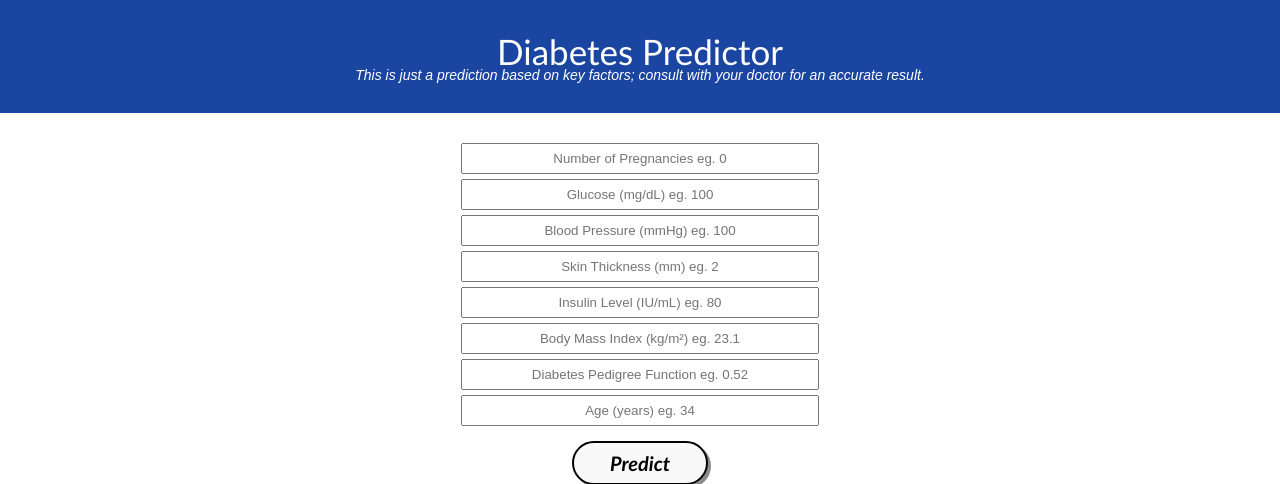
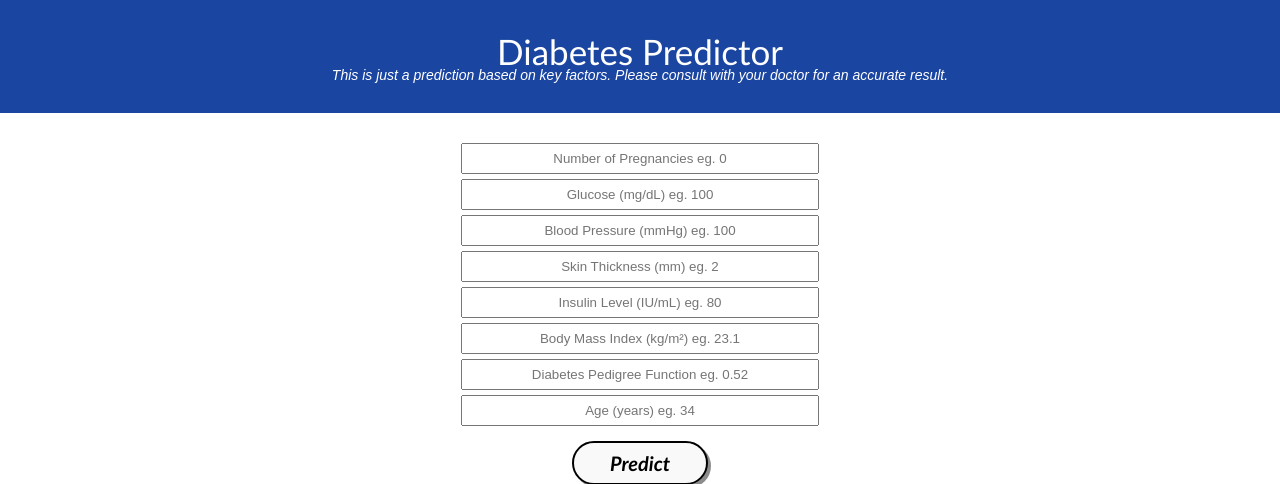
Before and after one commit to lizzifer991/Project_4, a Flask app: page / in a window 1280 px wide. Shown: the top 484 px of the page. Run offline with Flask 2, Linux system fonts and the light colour scheme; parts of the project's set-up code (start-up, migrations or seed data) failed here and were passed over; some libraries are stand-ins or nearby versions.

Commit message:
Update index.html

```diff
--- a/New folder/templates/index.html
+++ b/New folder/templates/index.html
@@ -15,7 +15,7 @@
     	<div class="container">
             <h2 class='container-heading'><span class="heading_font">Diabetes Predictor</span></h2>
             <div class='description'>
-    			<p>This is just a prediction based on key factors; consult with your doctor for an accurate result. </p>
+    			<p>This is just a prediction based on key factors. Please consult with your doctor for an accurate result. </p>
     		</div>
     	</div>
 
```
